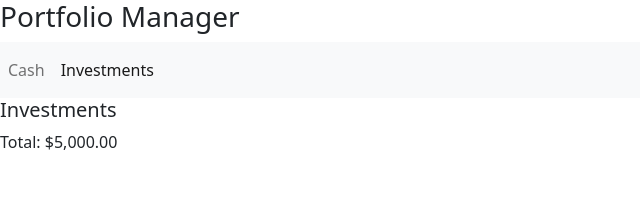
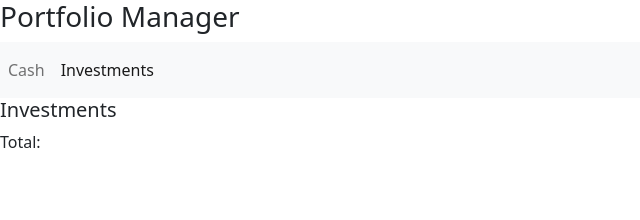
Before and after one commit to aleezah/Portfolio-Angular, an Angular app in the folder portfolio-app/: page /investments in a window 1280 px wide. Shown: the top 220 px of the page, without its empty margins (0-640 px from the left). Built offline with nearby package versions, Linux system fonts and the light colour scheme.

Commit message:
added investment accounts data

```diff
--- a/portfolio-app/src/app/investments/investments.component.html
+++ b/portfolio-app/src/app/investments/investments.component.html
@@ -1,3 +1,7 @@
 <h5>Investments</h5>
 
-<p>Total: {{getTotalInvestments() | currency}}</p>
+<!-- <p>Total: {{getTotalInvestments() | currency}}</p> -->
+<div>
+
+</div>
+<p>Total: {{investmentAccounts | currency }}</p>
```
